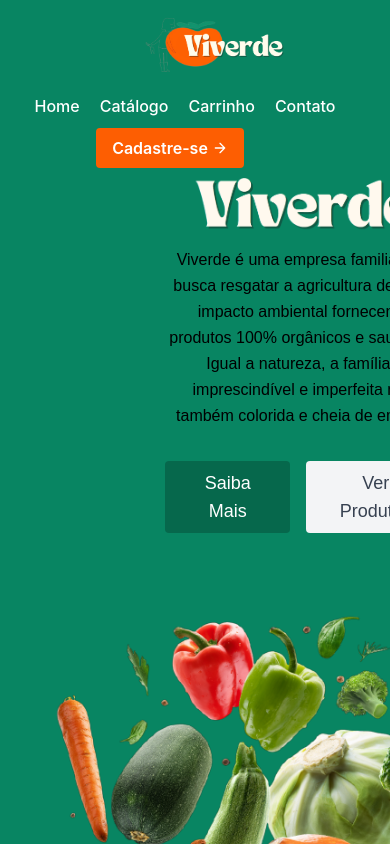
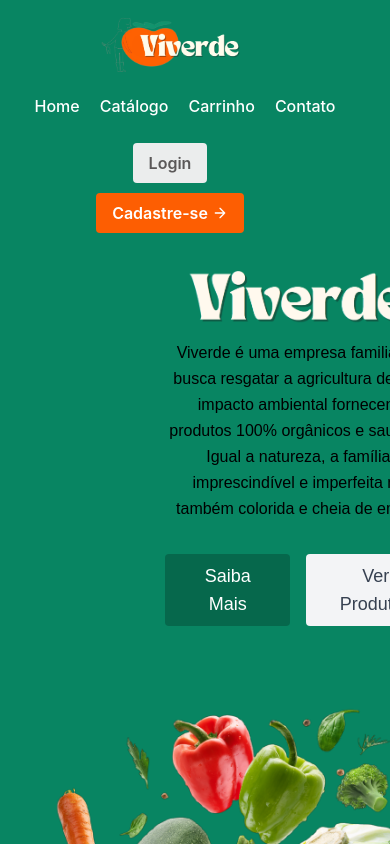
Before and after one commit to vitoriacgomes/Viverde-ecommerce, a React (Create React App) app: page / in a window 390 px wide. Shown: the top 844 px of the page. Built offline with nearby package versions, Linux system fonts and the light colour scheme.

Commit message:
add button login

```diff
--- a/src/App.css
+++ b/src/App.css
@@ -28,6 +28,11 @@
   margin-top: 10px;
   color: white;
 }
+@media (max-width: 768px){
+  .nav{
+    margin-bottom: 4%;
+  }
+}
 .navbar{
   font-weight: 500;
 }
@@ -38,6 +43,11 @@
   margin-bottom: 10px;
   margin-left: 50px;
   margin-top: 10px;
+}
+@media (max-width: 768px){
+  .logo-header{
+    margin-left: -10%;
+  }
 }
 .btn {
   display: inline-flex;
@@ -54,7 +64,24 @@
   margin-top: 10px;
 }
 .btn:hover {
-  background-color: #E5E7EB;
+  background-color: #d64f01;
+}
+.btn-2{
+  display: inline-flex;
+  align-items: center;
+  color: rgba(4, 0, 0, 0.626);
+  background-color: rgb(235, 237, 237);
+  border: none;
+  padding: 0.5rem 1rem;
+  outline: none;
+  cursor: pointer;
+  border-radius: 0.25rem;
+  font-size: 1rem;
+  margin-right: 50px;
+  margin-top: 10px;
+}
+.btn-2:hover {
+  background-color: rgb(208, 210, 210);
 }
 /*---------------HOME-----------*/
 .home{
@@ -87,7 +114,7 @@
 .btn-home:hover{
   background-color: #043d2d;
 }
-.title-font{
+.title-fonte{
   font-size: 50px;
   line-height: 80px;
   font-weight: 800;
@@ -104,10 +131,12 @@
 }
 @media (max-width: 768px){
   .title-img{
-    margin-left: 10%;
+    margin-left: 8%;
+    margin-top: 10%;
   }
 }
-  .img-home{
-    width: 500px;
-    height: 500px;
-  }
+.img-home{
+  width: 500px;
+  height: 500px;
+}
+/*---------------PRODUTOS-----------*/
--- a/src/componentes/header/index.js
+++ b/src/componentes/header/index.js
@@ -13,6 +13,7 @@
                 <a className="navbar mr-5 hover:text-900">Carrinho</a>
                 <a className="navbar mr-5 hover:text-900">Contato</a>
             </nav>
+            <button className="btn-2"> Login </button>
             <button className="btn"> Cadastre-se
                 <svg className='btn-1' fill="none" stroke="currentColor" stroke-linecap="round" stroke-linejoin="round" stroke-width="2" class="w-4 h-4 ml-1" viewBox="0 0 24 24">
                     <path d="M5 12h14M12 5l7 7-7 7"></path>
--- a/src/componentes/hero/index.js
+++ b/src/componentes/hero/index.js
@@ -5,23 +5,23 @@
 const Hero = () => {
   return (
     <div className='home'>
-        <section class="section">
-            <div class="container ">
-                <div class="text-home lg:flex-grow md:w-1/2 lg:pr-24 md:pr-16 flex flex-col md:items-start md:text-left mb-16 md:mb-0 items-center text-center">
-                    <h1 class="title-font sm:text-4xl text-3xl mb-4 font-medium text-gray-900">
+        <section className="section">
+            <div className="container ">
+                <div className="text-home lg:flex-grow md:w-1/2 lg:pr-24 md:pr-16 flex flex-col md:items-start md:text-left mb-16 md:mb-0 items-center text-center">
+                    <h1 className="title-fonte sm:text-4xl text-3xl mb-4 font-medium text-gray-900">
                     <img className='title-img' src={logo}/>
                     </h1>
-                    <p class="text-p mb-8 leading-relaxed">
+                    <p className="text-p mb-8 leading-relaxed">
                     Viverde é uma empresa familiar que busca resgatar a agricultura de baixo impacto ambiental fornecendo produtos 100% orgânicos e saudáveis
                     Igual a natureza, a família é imprescindível e imperfeita mas também colorida e cheia de emoção
                     </p>
                     <div class="flex justify-center">
-                        <button class="btn-home inline-flex text-white border-0 py-2 px-6 focus:outline-none rounded text-lg">Saiba Mais</button>
-                        <button class="ml-4 inline-flex text-gray-700 bg-gray-100 border-0 py-2 px-6 focus:outline-none hover:bg-gray-200 rounded text-lg">Ver Produtos</button>
+                        <button className="btn-home inline-flex text-white border-0 py-2 px-6 focus:outline-none rounded text-lg">Saiba Mais</button>
+                        <button className="ml-4 inline-flex text-gray-700 bg-gray-100 border-0 py-2 px-6 focus:outline-none hover:bg-gray-200 rounded text-lg">Ver Produtos</button>
                     </div>
                 </div>
-                <div class="img-home lg:max-w-lg lg:w-full md:w-1/2 w-5/6">
-                    <img class="object-cover object-center rounded" alt="hero" src={art1} />
+                <div className="img-home lg:max-w-lg lg:w-full md:w-1/2 w-5/6">
+                    <img className="object-cover object-center rounded" alt="hero" src={art1} />
                 </div>
             </div>
         </section>
```
Also changed, not shown: src/img/alface.png (added), src/img/title-produtos.png (added).
